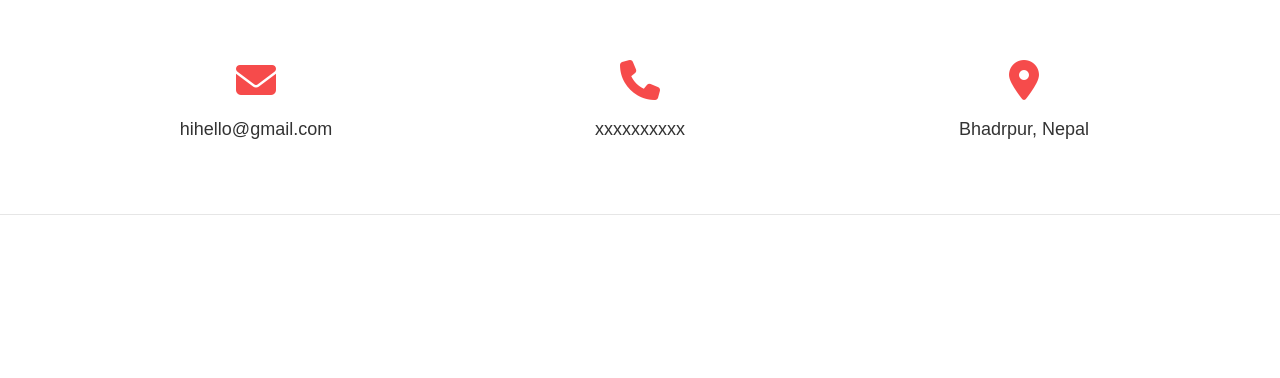
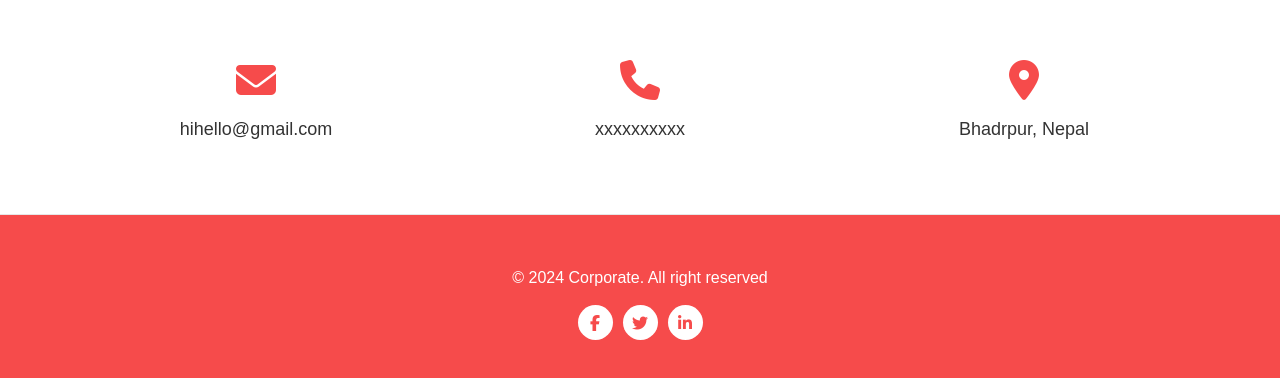
Before and after one commit to SubinBudhathoki58/corporate, a React (Create React App) app: page / in a window 1280 px wide. Shown: the part 7110-7488 px from the top of the page. Before the commit the page ends 7325 px from the top, so only its background shows below. Built offline with nearby package versions, Linux system fonts and the light colour scheme.

Commit message:
footerCompleted

```diff
--- a/src/App.js
+++ b/src/App.js
@@ -10,6 +10,7 @@ import AppTestimonials from './Components/testimonial';
 import AppPricing from './Components/Pricing';
 import AppBlog from './Components/blog';
 import AppContact from './Components/Contact';
+import AppFooter from './Components/footer';
 
 function App() {
   return (
@@ -28,6 +29,9 @@ function App() {
         <AppBlog/>
         <AppContact/>
       </main>
+      <footer id='footer'>
+        <AppFooter/>
+      </footer>
 
 
 
--- /dev/null
+++ b/src/Components/footer.js
@@ -0,0 +1,35 @@
+import { useEffect, useState } from "react";
+import Container from "react-bootstrap/Container";
+export default function AppFooter(){
+    const[showTopBtn, setShowTopBtn]=useState(false);
+    useEffect(()=>{
+        window.addEventListener('scroll',()=>{
+            if(window.scrollY>400){
+                setShowTopBtn(true);
+            }else{
+                setShowTopBtn(false);
+            }
+        })
+    },[])
+    function goTop(){
+        window.scrollTo({
+            top:0,
+            behavior:"smooth"
+        })
+    }
+    return(
+        <container fluid>
+            <div className="copyright">&copy; 2024 Corporate. All right reserved </div>
+            <div className="socials">
+                <ul>
+                    <li><a href="https:www.facebook.com"><i className="fab fa-facebook-f"></i></a></li>
+                    <li><a href="https:www.twitter.com"><i className="fab fa-twitter"></i></a></li>
+                    <li><a href="https:www.linkedin.com"><i className="fab fa-linkedin-in"></i></a></li>
+                </ul>
+            </div>
+            {
+                showTopBtn && (<div className="go-top" onClick={goTop}></div>)
+            }
+        </container>
+    )
+}
```
